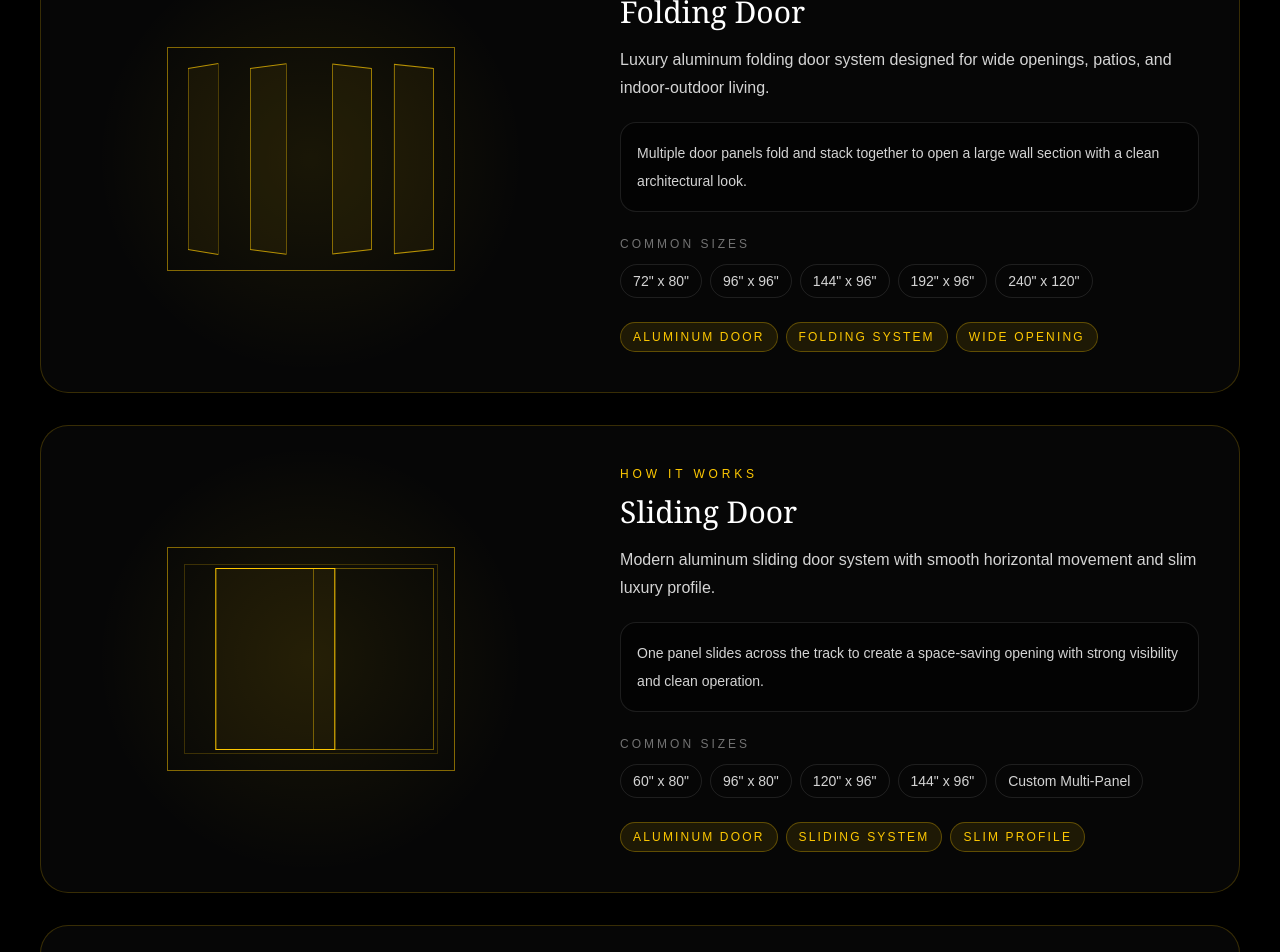
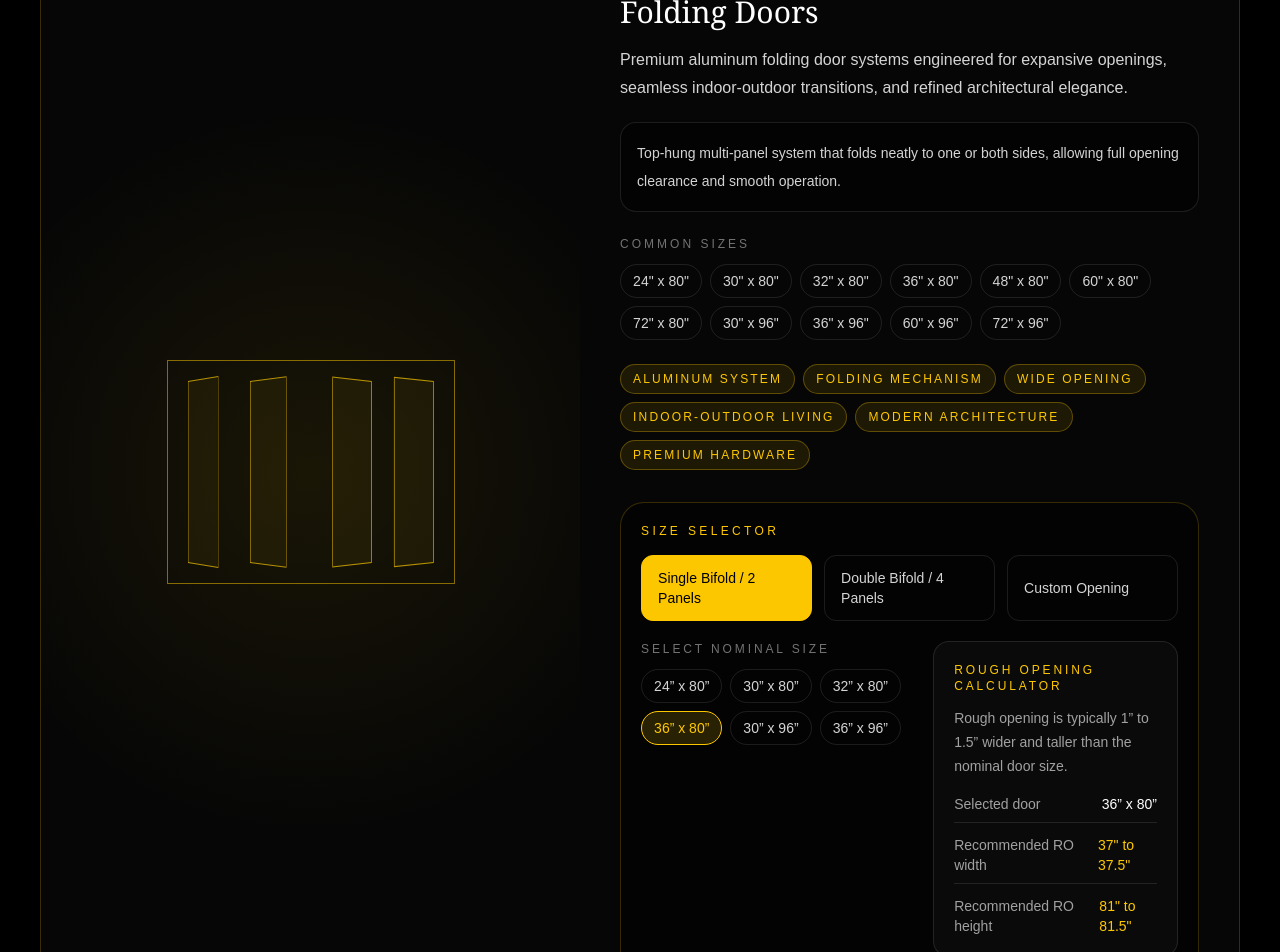
Before and after one commit to luxoradw/luxora-site, a Next.js app: page / in a window 1280 px wide. Shown: the part 1180-2132 px from the top of the page. Built offline with nearby package versions, Linux system fonts and the light colour scheme.

Commit message:
Add folding door size selector

```diff
--- a/app/page.tsx
+++ b/app/page.tsx
@@ -12,16 +12,20 @@ type Product = {
   sizes: string[];
   tags: string[];
   demo: DemoType;
+  featured?: boolean;
 };
+
+type FoldingConfig = "2-panel" | "4-panel" | "custom";
 
 const doors: Product[] = [
   {
-    title: "Folding Door",
-    description: "Luxury aluminum folding door system designed for wide openings, patios, and indoor-outdoor living.",
-    note: "Multiple door panels fold and stack together to open a large wall section with a clean architectural look.",
-    sizes: ['72" x 80"', '96" x 96"', '144" x 96"', '192" x 96"', '240" x 120"'],
-    tags: ["Aluminum Door", "Folding System", "Wide Opening"],
+    title: "Folding Doors",
+    description: "Premium aluminum folding door systems engineered for expansive openings, seamless indoor-outdoor transitions, and refined architectural elegance.",
+    note: "Top-hung multi-panel system that folds neatly to one or both sides, allowing full opening clearance and smooth operation.",
+    sizes: ['24" x 80"', '30" x 80"', '32" x 80"', '36" x 80"', '48" x 80"', '60" x 80"', '72" x 80"', '30" x 96"', '36" x 96"', '60" x 96"', '72" x 96"'],
+    tags: ["Aluminum System", "Folding Mechanism", "Wide Opening", "Indoor-Outdoor Living", "Modern Architecture", "Premium Hardware"],
     demo: "bifold",
+    featured: true,
   },
   {
     title: "Sliding Door",
@@ -198,6 +202,88 @@ function DemoGraphic({ type }: { type: DemoType }) {
   );
 }
 
+function FoldingDoorConfigurator() {
+  const [config, setConfig] = useState<FoldingConfig>("2-panel");
+  const [size, setSize] = useState("36 x 80");
+
+  const sizeGroups: Record<FoldingConfig, string[]> = {
+    "2-panel": ["24 x 80", "30 x 80", "32 x 80", "36 x 80", "30 x 96", "36 x 96"],
+    "4-panel": ["48 x 80", "60 x 80", "72 x 80", "60 x 96", "72 x 96"],
+    custom: ["Custom Width x Custom Height"],
+  };
+
+  const selectedSizes = sizeGroups[config];
+  const customSelected = config === "custom";
+  const [widthValue, heightValue] = customSelected ? [0, 0] : size.split(" x ").map((value) => Number(value));
+  const roughWidth = customSelected ? "Custom + 1” to 1.5”" : `${widthValue + 1}" to ${widthValue + 1.5}"`;
+  const roughHeight = customSelected ? "Custom + 1” to 1.5”" : `${heightValue + 1}" to ${heightValue + 1.5}"`;
+
+  const handleConfigChange = (nextConfig: FoldingConfig) => {
+    setConfig(nextConfig);
+    setSize(sizeGroups[nextConfig][0]);
+  };
+
+  return (
+    <div className="mt-8 rounded-[24px] border border-yellow-400/20 bg-black/45 p-5">
+      <div className="mb-4 text-xs uppercase tracking-[0.28em] text-yellow-400">Size selector</div>
+
+      <div className="mb-5 grid gap-3 sm:grid-cols-3">
+        {([
+          ["2-panel", "Single Bifold / 2 Panels"],
+          ["4-panel", "Double Bifold / 4 Panels"],
+          ["custom", "Custom Opening"],
+        ] as [FoldingConfig, string][]).map(([value, label]) => (
+          <button
+            key={value}
+            type="button"
+            onClick={() => handleConfigChange(value)}
+            className={`rounded-xl border px-4 py-3 text-left text-sm transition ${config === value ? "border-yellow-400 bg-yellow-400 text-black" : "border-white/10 text-neutral-300 hover:border-yellow-400/50"}`}
+          >
+            {label}
+          </button>
+        ))}
+      </div>
+
+      <div className="grid gap-5 lg:grid-cols-[1fr_0.9fr]">
+        <div>
+          <div className="mb-3 text-xs uppercase tracking-[0.24em] text-neutral-500">Select nominal size</div>
+          <div className="flex flex-wrap gap-2">
+            {selectedSizes.map((item) => (
+              <button
+                key={item}
+                type="button"
+                onClick={() => setSize(item)}
+                className={`rounded-full border px-3 py-1.5 text-sm transition ${size === item ? "border-yellow-400 bg-yellow-400/15 text-yellow-400" : "border-white/10 text-neutral-300 hover:border-yellow-400/40"}`}
+              >
+                {item.replace(/ x /g, '” x ')}{item.includes("Custom") ? "" : "”"}
+              </button>
+            ))}
+          </div>
+        </div>
+
+        <div className="rounded-2xl border border-white/10 bg-white/[0.03] p-5">
+          <div className="mb-3 text-xs uppercase tracking-[0.24em] text-yellow-400">Rough opening calculator</div>
+          <p className="mb-4 text-sm leading-6 text-neutral-400">Rough opening is typically 1” to 1.5” wider and taller than the nominal door size.</p>
+          <div className="grid gap-3 text-sm">
+            <div className="flex justify-between gap-4 border-b border-white/10 pb-2">
+              <span className="text-neutral-400">Selected door</span>
+              <span className="text-white">{size.includes("Custom") ? size : `${size.replace(/ x /g, '” x ')}”`}</span>
+            </div>
+            <div className="flex justify-between gap-4 border-b border-white/10 pb-2">
+              <span className="text-neutral-400">Recommended RO width</span>
+              <span className="text-yellow-400">{roughWidth}</span>
+            </div>
+            <div className="flex justify-between gap-4">
+              <span className="text-neutral-400">Recommended RO height</span>
+              <span className="text-yellow-400">{roughHeight}</span>
+            </div>
+          </div>
+        </div>
+      </div>
+    </div>
+  );
+}
+
 function ProductCard({ item }: { item: Product }) {
   return (
     <motion.div initial={{ opacity: 0, y: 25 }} whileInView={{ opacity: 1, y: 0 }} viewport={{ once: true }} transition={{ duration: 0.6 }} className="overflow-hidden rounded-[28px] border border-yellow-400/20 bg-white/[0.025]">
@@ -223,6 +309,7 @@ function ProductCard({ item }: { item: Product }) {
               <span key={tag} className="rounded-full border border-yellow-400/30 bg-yellow-400/10 px-3 py-1.5 text-xs uppercase tracking-[0.18em] text-yellow-400">{tag}</span>
             ))}
           </div>
+          {item.featured ? <FoldingDoorConfigurator /> : null}
         </div>
       </div>
     </motion.div>
@@ -287,7 +374,7 @@ export default function LuxoraWebsite() {
       <section id="home" className="relative flex min-h-screen flex-col items-center justify-center px-5 pt-28 text-center md:px-6 md:pt-24">
         <motion.div initial={{ opacity: 0, scale: 0.95 }} animate={{ opacity: 1, scale: 1 }} transition={{ duration: 1 }} className="relative z-10">
           <motion.img
-            src="/logo.jpg"
+            src="/luxora-logo.png"
             alt="Luxora Logo"
             className="mx-auto mb-6 w-[260px] sm:w-[340px] md:mb-8 md:w-[520px]"
             animate={{ scale: [1, 1.01, 1] }}
```
